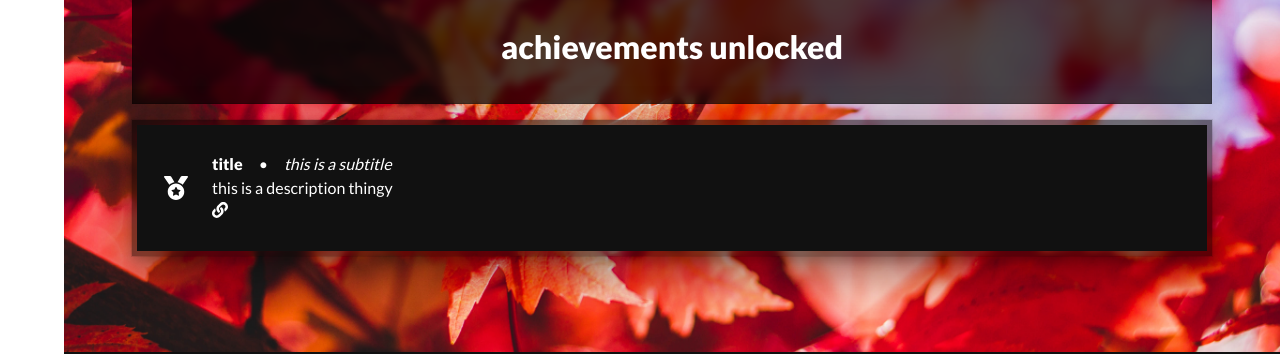
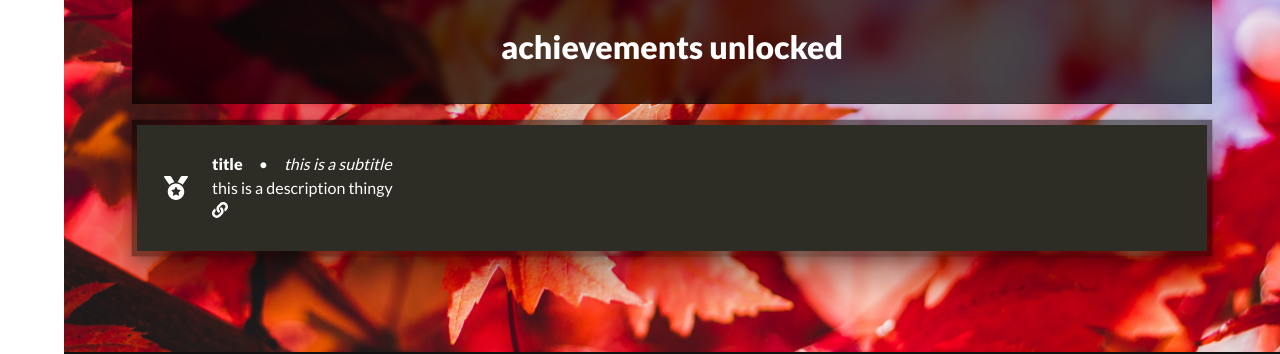
Before and after one commit to MylesWritesCode/portfolio, a Next.js app: page / in a window 1280 px wide. Shown: the part 1802-2156 px from the top of the page. Built offline with nearby package versions, Linux system fonts and the light colour scheme.

Commit message:
probably done with achievements animations

```diff
--- a/src/components/Achievement.tsx
+++ b/src/components/Achievement.tsx
@@ -81,7 +81,7 @@ const Achievement: React.FC<AchievementProps> = ({
         content: '""',
         inset: "5px",
         position: "absolute",
-        background: isHovering ? "var(--color-dark)" : "var(--color-dark)",
+        background: isHovering ? "var(--color-light-dark)" : "var(--color-light-dark)",
         zIndex: 10,
       }}
     >
```
